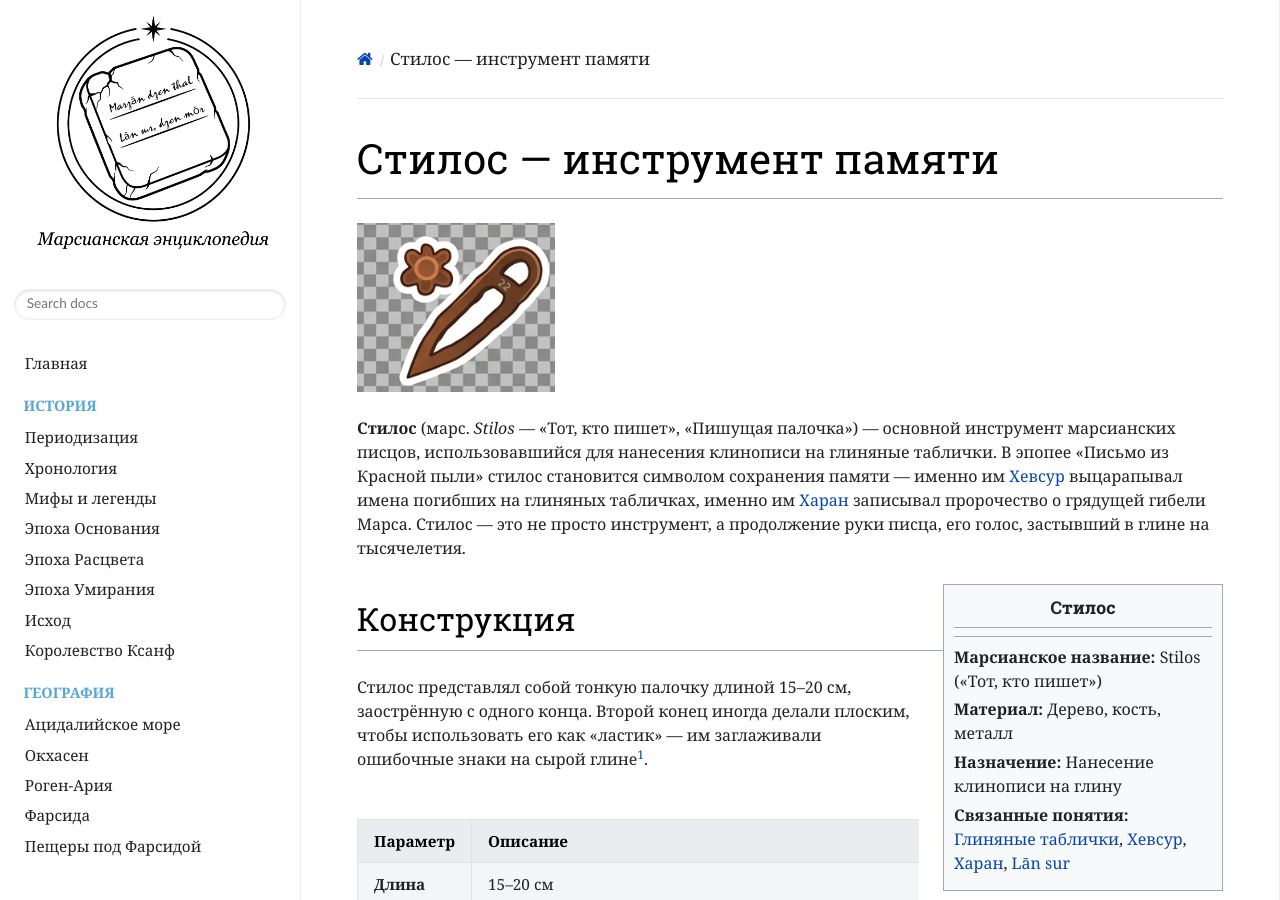
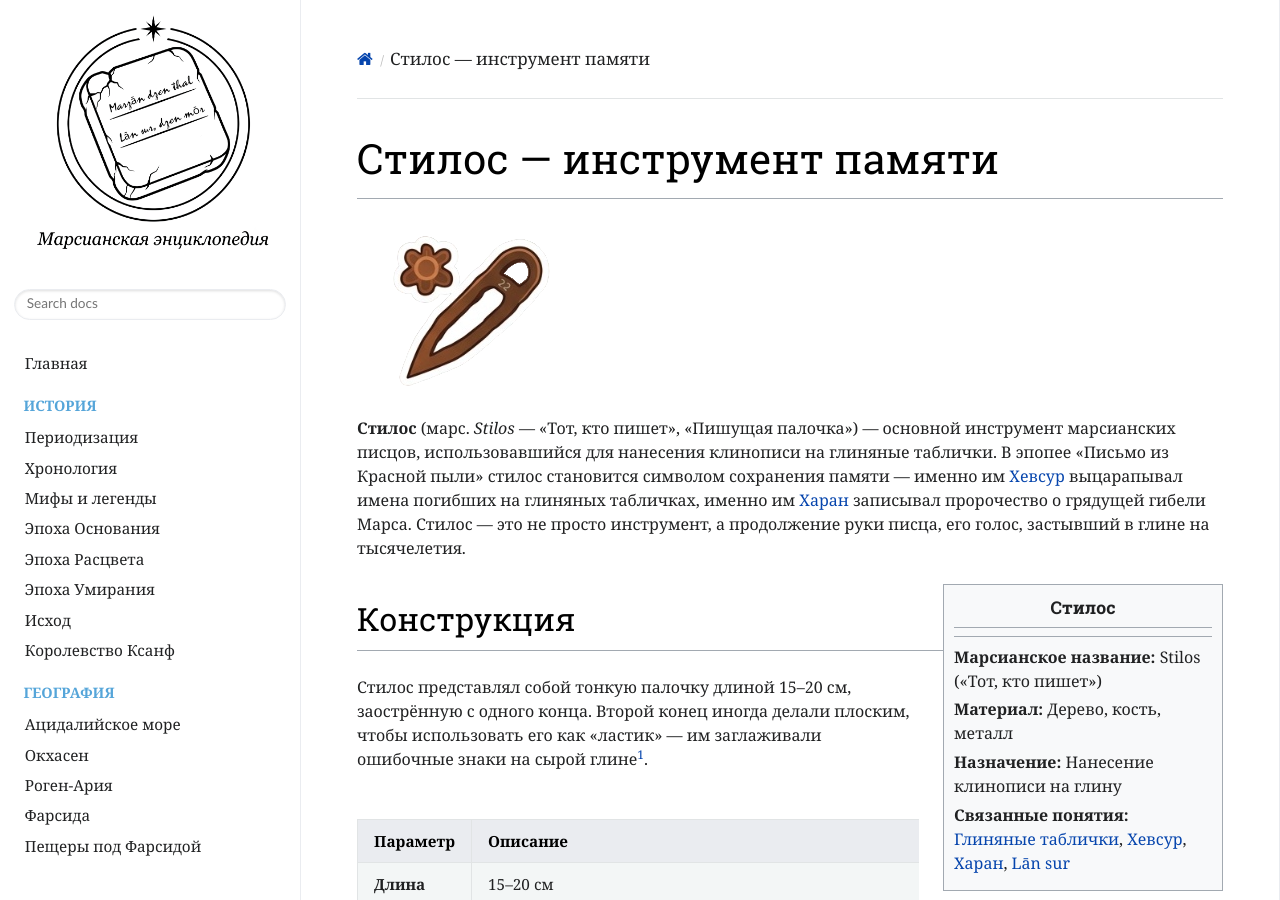
Before and after one commit to ivanhohlov14-bit/mars-encyclopedia, an MkDocs documentation site: the page built from docs/terms/stilos.md, in a window 1280 px wide and 900 px high. Built offline with MkDocs 1.6.1, drawn with Linux system fonts in a browser that asks for light colours; nearby versions of some CDN libraries.

Commit message:
Update stilos.md

```diff
--- a/docs/terms/stilos.md
+++ b/docs/terms/stilos.md
@@ -1,6 +1,6 @@
 # Стилос — инструмент памяти
 
-![Стилос](../assets/images/stickers/sticker-stilos.png)
+![Стилос](../assets/images/stickers/sticker-scales-no-bg-HD (carve.photos).png)
 
 **Стилос** (марс. *Stilos* — «Тот, кто пишет», «Пишущая палочка») — основной инструмент марсианских писцов, использовавшийся для нанесения клинописи на глиняные таблички. В эпопее «Письмо из Красной пыли» стилос становится символом сохранения памяти — именно им [Хевсур](hevsur.md) выцарапывал имена погибших на глиняных табличках, именно им [Харан](kharan.md) записывал пророчество о грядущей гибели Марса. Стилос — это не просто инструмент, а продолжение руки писца, его голос, застывший в глине на тысячелетия.
 
```
